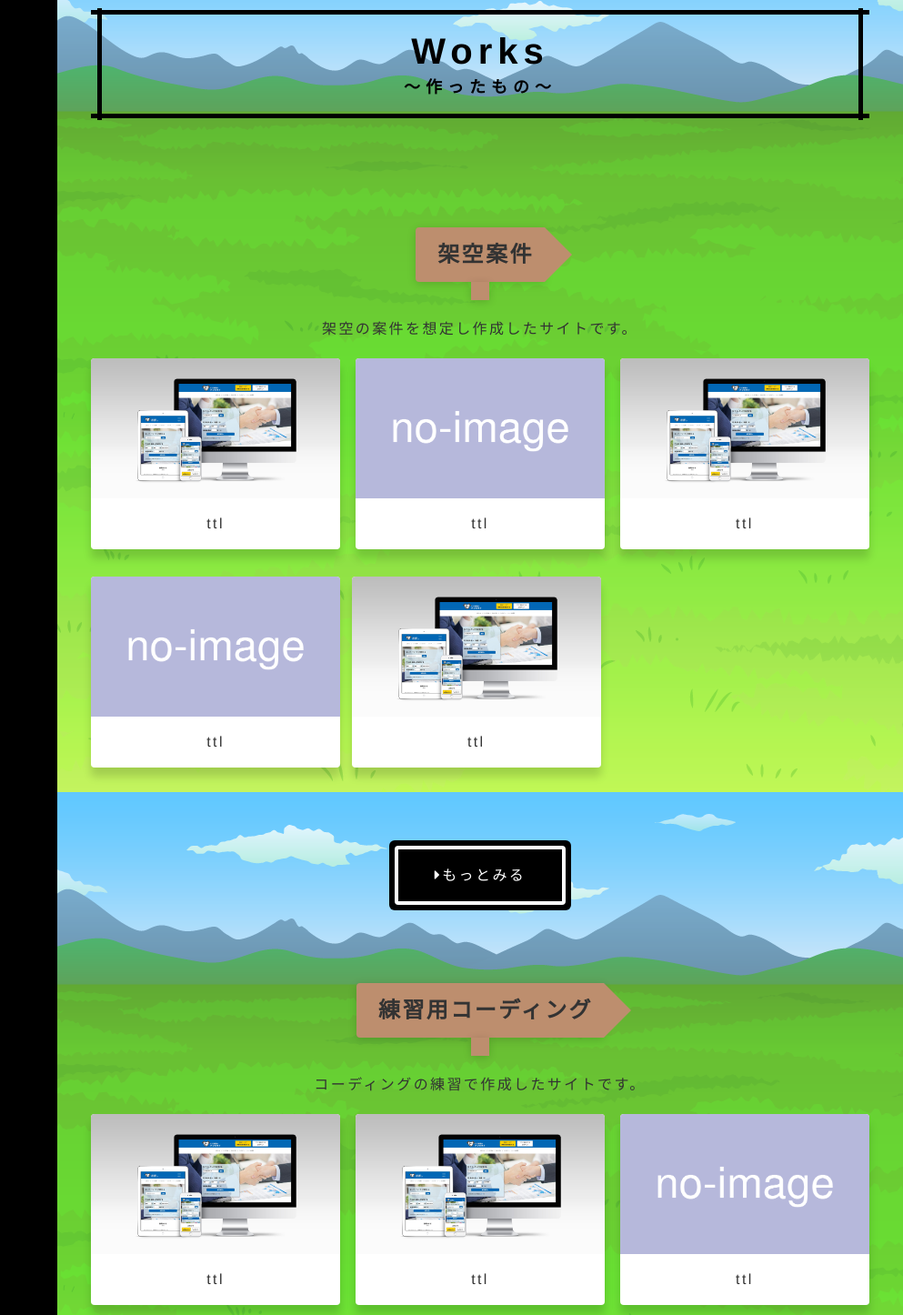
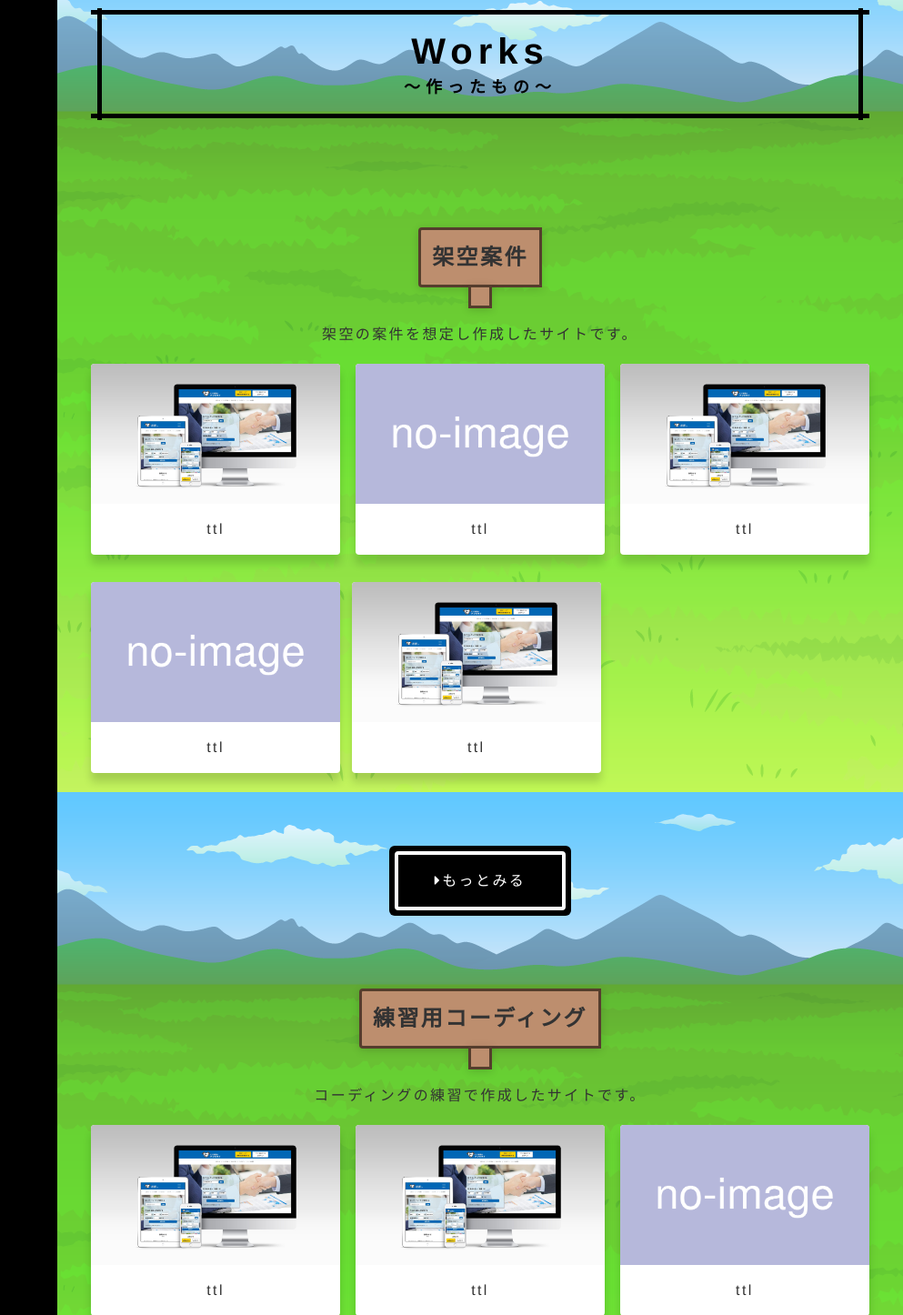
Before and after one commit to kbo580/new-portfolio, a PHP site: page /top.html in a window 1280 px wide. Shown: the part 889-2335 px from the top of the page at 91% size, without its empty margins (287-1280 px from the left). Run offline with PHP 8.4, Linux system fonts and the light colour scheme; style sheets or scripts are compiled from the project's sources.

Commit message:
Add files via upload

```diff
--- a/css/styles.css
+++ b/css/styles.css
@@ -186,33 +186,24 @@ section {
   margin-bottom: 40px;
   background-color: #BD8E6E;
   border-radius: 4px 0 0 4px;
-  padding: 0.5em 0.5em 0.5em 1em;
+  padding: 0.5em;
   position: relative;
   -webkit-box-shadow: 0 2px 10px rgba(0, 0, 0, 0.15);
           box-shadow: 0 2px 10px rgba(0, 0, 0, 0.15);
+  border: 3px solid #553D2D;
 }
 
 .wood::after, .wood::before {
   position: absolute;
   content: "";
-}
-
-.wood::after {
-  top: 0;
-  left: 100%;
-  border-style: solid;
-  border-color: transparent;
-  border-left-color: #BD8E6E;
-  border-width: 1.25em;
-  width: 0;
-  height: 0;
 }
 
 .wood::before {
   width: 20px;
   height: 20px;
   background-color: #BD8E6E;
-  bottom: -20px;
+  border: 3px solid #553D2D;
+  bottom: -26px;
   left: 50%;
   -webkit-transform: translateX(-50%);
           transform: translateX(-50%);
--- a/css/styles.scss
+++ b/css/styles.scss
@@ -208,9 +208,10 @@ section{
   margin-bottom: 40px;
   background-color: #BD8E6E;
   border-radius: 4px 0 0 4px;
-  padding: 0.5em 0.5em 0.5em 1em;
+  padding: 0.5em;
   position: relative;
   box-shadow: 0 2px 10px rgba(0, 0, 0, 0.15);
+  border: 3px solid #553D2D;
 
   &::after,
   &::before{
@@ -218,27 +219,28 @@ section{
     content: "";
   }
 
-  &::after{
-    top: 0;
-    left: 100%;
-    border-style: solid;
-    border-color: transparent;
-    border-left-color: #BD8E6E;
-    border-width: 1.25em;
-    width: 0;
-    height: 0;
-  }
-
   &::before{
     width: 20px;
     height: 20px;
     background-color: #BD8E6E;
-    bottom: -20px;
+    border: 3px solid #553D2D;
+    bottom: -26px;
     left: 50%;
     transform: translateX(-50%);
     box-shadow: 0 2px 10px rgba(0, 0, 0, 0.15);
   }
 }
+
+// &::after{
+  //   top: 0;
+  //   left: 100%;
+  //   border-style: solid;
+  //   border-color: transparent;
+  //   border-left-color: #BD8E6E;
+  //   border-width: 1.25em;
+  //   width: 0;
+  //   height: 0;
+  // }
 
 .title-label{
   position: absolute;
```
Also changed, not shown: 1 other file.
